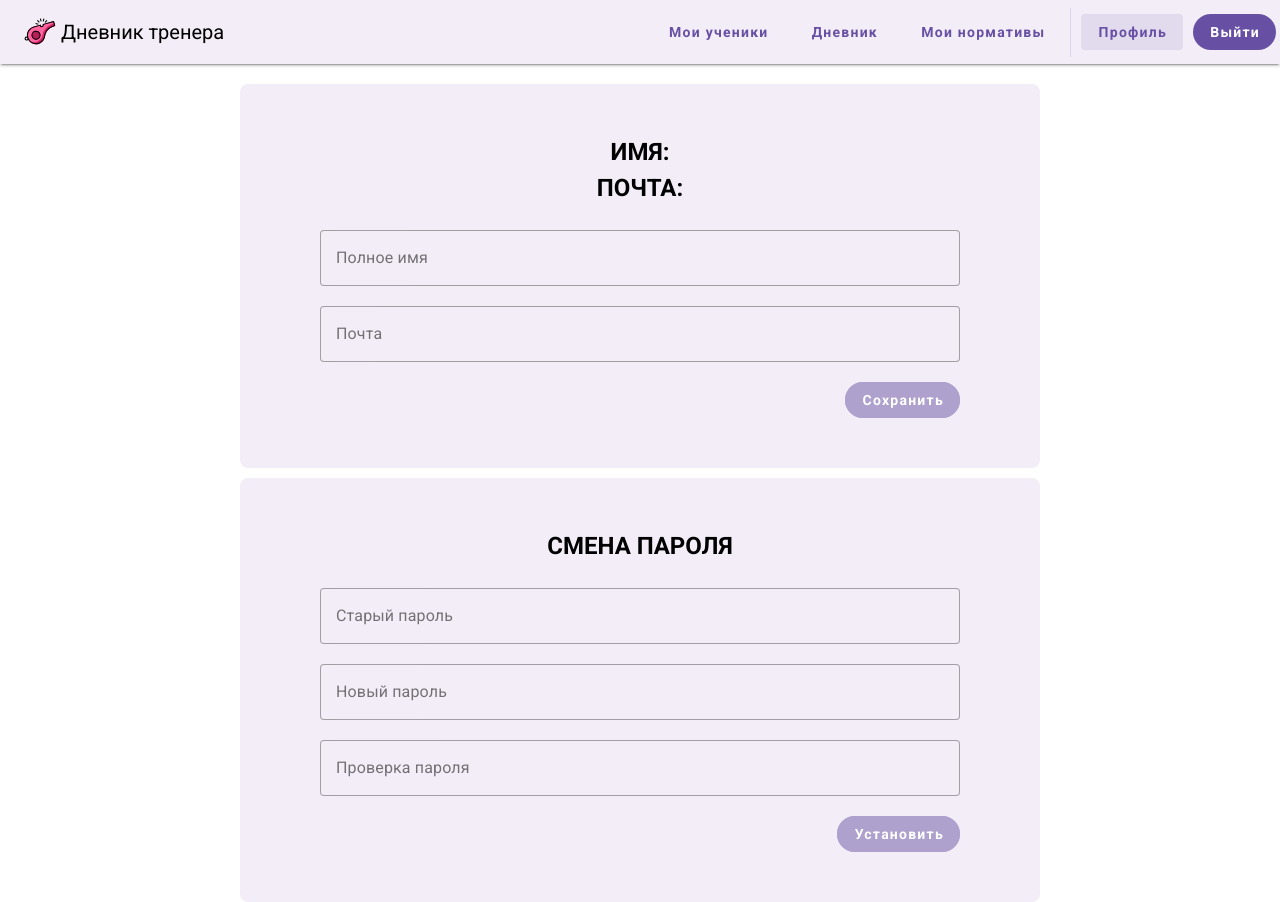
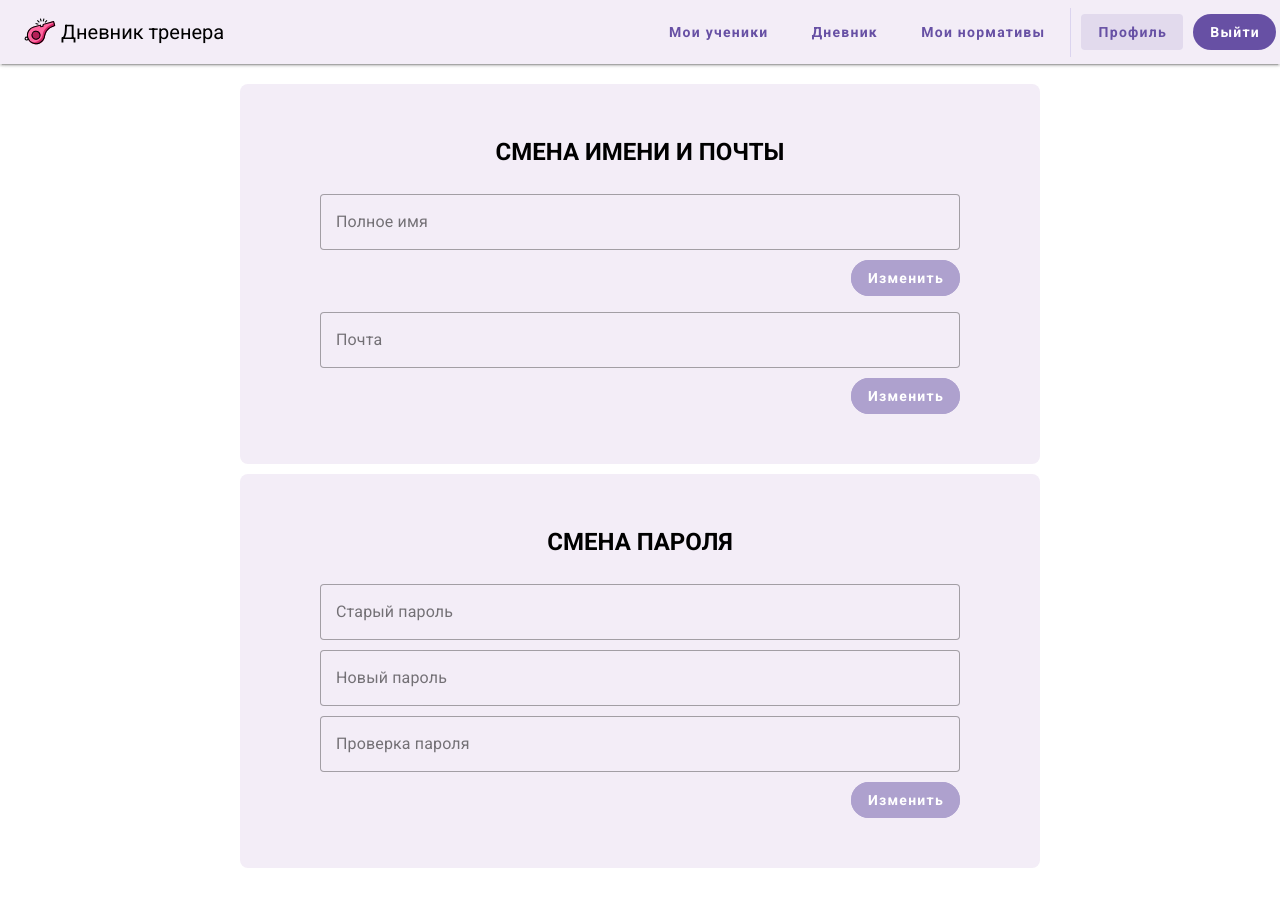
Before and after one commit to alexa0morgan/coachdiary_vue, a Vue app: page /app/profile in a window 1280 px wide. Built offline with nearby package versions, Linux system fonts and the light colour scheme; no server answers; sample sign-in values are in the browser's storage.

Commit message:
feat: update profile name and email handling in ProfileView

```diff
--- a/src/views/ProfileView.vue
+++ b/src/views/ProfileView.vue
@@ -26,17 +26,13 @@ async function getData() {
   }
 }
 
-async function patchData() {
-  if (isSendButtonDisabled.value) {
+async function patchName() {
+  if (isSetNameButtonDisabled.value) {
     return
   }
 
   try {
-    const requestData = currentEmail.value === email.value ? { name: name.value } : {
-      email: email.value,
-      name: name.value
-    }
-    const response = await patch('/api/profile/', requestData)
+    const response = await patch('/api/profile/', { name: name.value })
     if (response.ok) {
       await getData()
     }
@@ -44,6 +40,22 @@ async function patchData() {
     alert('Произошла ошибка, попробуйте еще раз')
   }
 }
+
+async function patchEmail() {
+  if (isSetEmailButtonDisabled.value) {
+    return
+  }
+
+  try {
+    const response = await patch('/api/profile/', { email: email.value })
+    if (response.ok) {
+      await getData()
+    }
+  } catch {
+    alert('Произошла ошибка, попробуйте еще раз')
+  }
+}
+
 
 async function putPassword() {
   if (isSetPasswordButtonDisabled.value) {
@@ -68,9 +80,11 @@ async function putPassword() {
   }
 }
 
-const isSendButtonDisabled = computed(() => {
-  return (name.value?.trim() === currentName.value && email.value?.trim() === currentEmail.value) ||
-    name.value?.trim().length === 0 || email.value?.trim().length === 0 || !name.value
+const isSetNameButtonDisabled = computed(() => {
+  return name.value?.trim() === currentName.value || name.value?.trim().length === 0 || !name.value
+})
+const isSetEmailButtonDisabled = computed(() => {
+  return email.value?.trim() === currentEmail.value || email.value?.trim().length === 0
 })
 const password = ref('')
 const newPassword = ref('')
@@ -89,15 +103,22 @@ const passwordConfirmationType = ref<'password' | 'text'>('password')
   <div class="main">
     <div class="container rounded-lg">
       <div class="text">
-        Имя: <span class="non-bold-text">{{ currentName }} </span> <br />
-        Почта: <span class="non-bold-text">{{ currentEmail }}</span>
+        Смена имени и почты
       </div>
-      <form class="text-fields" @submit.prevent="patchData">
+      <form class="text-field mb-4" @submit.prevent="patchName">
         <v-text-field
           v-model="name"
           clearable
           persistent-clear
           label="Полное имя" />
+        <v-btn
+          :disabled="isSetNameButtonDisabled"
+          class="button"
+          rounded
+          text="Изменить"
+          type="submit" />
+      </form>
+      <form class="text-field" @submit.prevent="patchEmail">
         <v-text-field
           v-model="email"
           clearable
@@ -105,16 +126,16 @@ const passwordConfirmationType = ref<'password' | 'text'>('password')
           label="Почта"
           type="email" />
         <v-btn
-          :disabled="isSendButtonDisabled"
+          :disabled="isSetEmailButtonDisabled"
           class="button"
           rounded
-          text="Сохранить"
+          text="Изменить"
           type="submit" />
       </form>
     </div>
     <div class="container rounded-lg">
       <div class="text">Смена пароля</div>
-      <form class="text-fields" @submit.prevent="putPassword">
+      <form class="text-field" @submit.prevent="putPassword">
         <v-text-field
           v-model="password"
           :append-inner-icon="password ? 'mdi-eye' : undefined"
@@ -147,7 +168,7 @@ const passwordConfirmationType = ref<'password' | 'text'>('password')
           :disabled="isSetPasswordButtonDisabled"
           class="button"
           rounded
-          text="Установить"
+          text="Изменить"
           type="submit" />
       </form>
     </div>
@@ -156,11 +177,11 @@ const passwordConfirmationType = ref<'password' | 'text'>('password')
 
 <style scoped>
 .main {
-  margin-top: 20px;
   display: flex;
   flex-direction: column;
   gap: 10px;
   align-items: center;
+  margin: 20px 0;
 }
 
 .container {
@@ -171,10 +192,11 @@ const passwordConfirmationType = ref<'password' | 'text'>('password')
   text-align: center;
 }
 
-.text-fields {
+.text-field {
   display: grid;
-  gap: 20px;
+  gap: 10px;
 }
+
 
 .text {
   font-size: 24px;
@@ -184,15 +206,15 @@ const passwordConfirmationType = ref<'password' | 'text'>('password')
   margin-bottom: 24px;
 }
 
-.non-bold-text {
-  font-weight: 400;
-}
-
 .button {
-  justify-self: end;
+  justify-self: flex-end;
 }
 
 @media (max-width: 800px) {
+  .main {
+    margin-top: 0;
+  }
+
   .container {
     background: transparent;
     padding: 20px;
```
